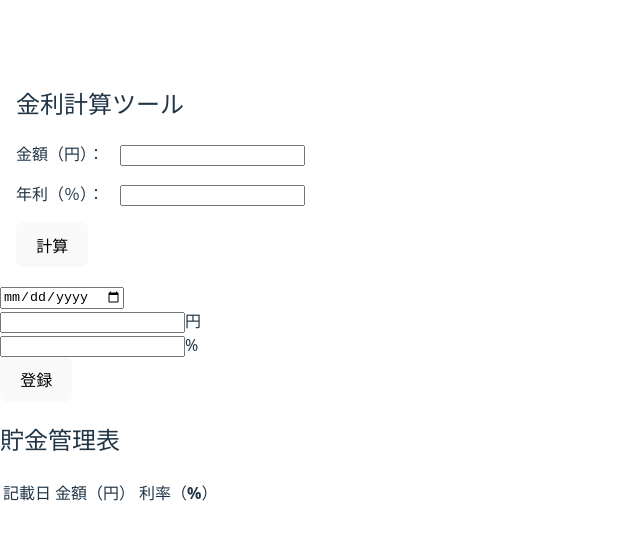
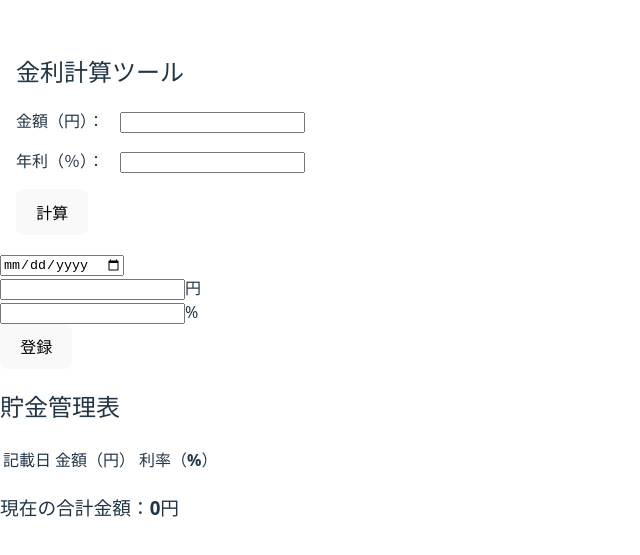
Before and after one commit to TommyHirofiger/Miranto, a React (Vite) app in the folder FE/: page / in a window 1280 px wide. Shown: the part 121-676 px from the top of the page, without its empty margins (0-640 px from the left). Built offline with nearby package versions, Linux system fonts and the light colour scheme.

Commit message:
create total ammount calc

```diff
--- a/FE/src/components/SavingBook/SavingBook.tsx
+++ b/FE/src/components/SavingBook/SavingBook.tsx
@@ -1,7 +1,20 @@
-import { useSavingRecordContext} from "../../contexts/SavingRecordContext";
+import { useMemo } from "react";
+import { useSavingRecordContext } from "../../contexts/SavingRecordContext";
 
 const SavingBook: React.FC = () => {
-    const {savingRecord, } = useSavingRecordContext();
+  const { savingRecord } = useSavingRecordContext();
+  const totalAmmount = useMemo(() => {
+    return savingRecord.reduce((sum, record) => {
+      const years = Math.floor(
+        (new Date().getTime() - new Date(record.date).getTime()) /
+          (1000 * 60 * 60 * 24 * 365)
+      );
+      const principal = parseFloat(record.principal);
+      const rate = parseFloat(record.rate) / 100;
+      const nowValue: number = principal * Math.pow(1 + rate, years);
+      return Math.floor(sum + nowValue);
+    }, 0);
+  }, [savingRecord]);
 
   return (
     <>
@@ -24,6 +37,7 @@ const SavingBook: React.FC = () => {
           ))}
         </tbody>
       </table>
+      <h3>現在の合計金額：{totalAmmount}円</h3>
     </>
   );
 };
```
